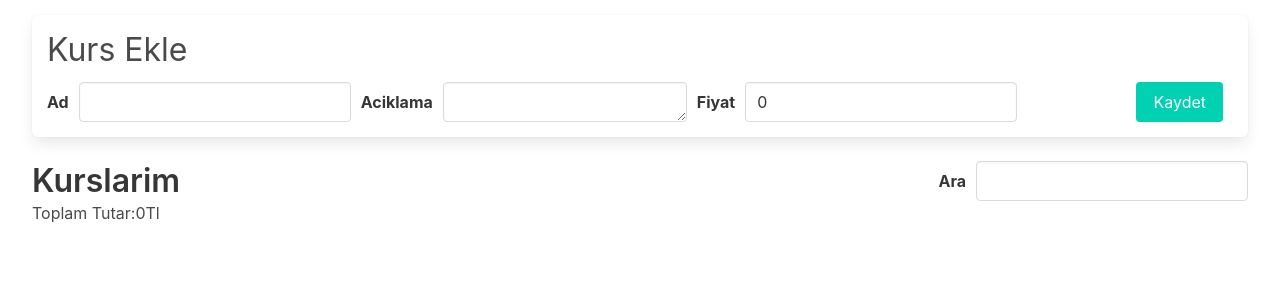
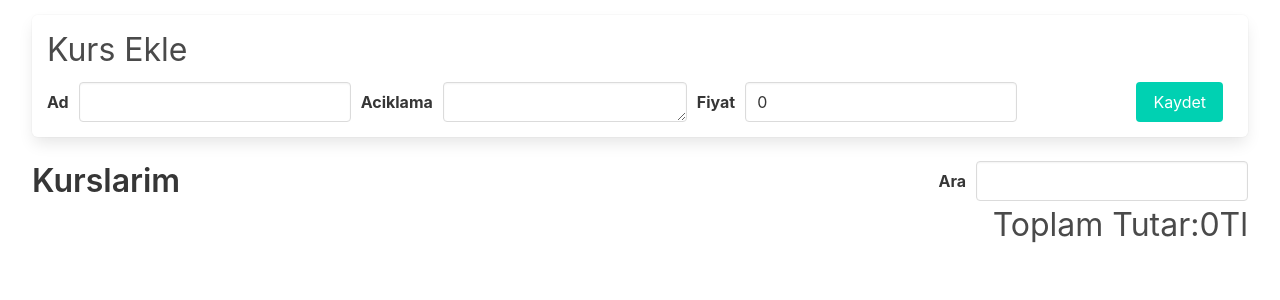
Before and after one commit to MinayeAliyeva/Course-Redux, a React (Create React App) app in the folder kurs/: page / in a window 1280 px wide. Shown: the top 300 px of the page. Built offline with nearby package versions, Linux system fonts and the light colour scheme.

Commit message:
chnanges

```diff
--- a/kurs/src/App.css
+++ b/kurs/src/App.css
@@ -74,3 +74,7 @@
   text-align: right;
   font-size: 2rem;
 }
+.coursePrice {
+  text-align: right;
+  font-size: 2rem;
+}
--- a/kurs/src/Components/CourseValue.jsx
+++ b/kurs/src/Components/CourseValue.jsx
@@ -2,18 +2,15 @@ import React from "react";
 import { useSelector } from "react-redux";
 
 const CourseValue = () => {
-  const totalCost = useSelector(({ courses: { data, searchTerm } }) => {
-    const filteredCourses = data.filter((course) =>
-      course.name.toLowerCase().includes(searchTerm.toLowerCase())
-    );
-    let cost = 0;
-    for (let course of filteredCourses) {
-      cost += course.cost;
-    }
-    return cost;
-  });
+  const totalCost = useSelector(({ courses: { data, searchTerm } }) =>
+    data
+      .filter((course) =>
+        course.name.toLowerCase().includes(searchTerm.toLowerCase())
+      )
+      .reduce((acc, course) => acc + course.cost, 0)
+  );
 
-  return <div>Toplam Tutar:{totalCost}Tl</div>;
+  return <div className="coursePrice">Toplam Tutar:{totalCost}Tl</div>;
 };
 
 export default CourseValue;
```
Lines whose indentation alone changed are shown as unchanged.
